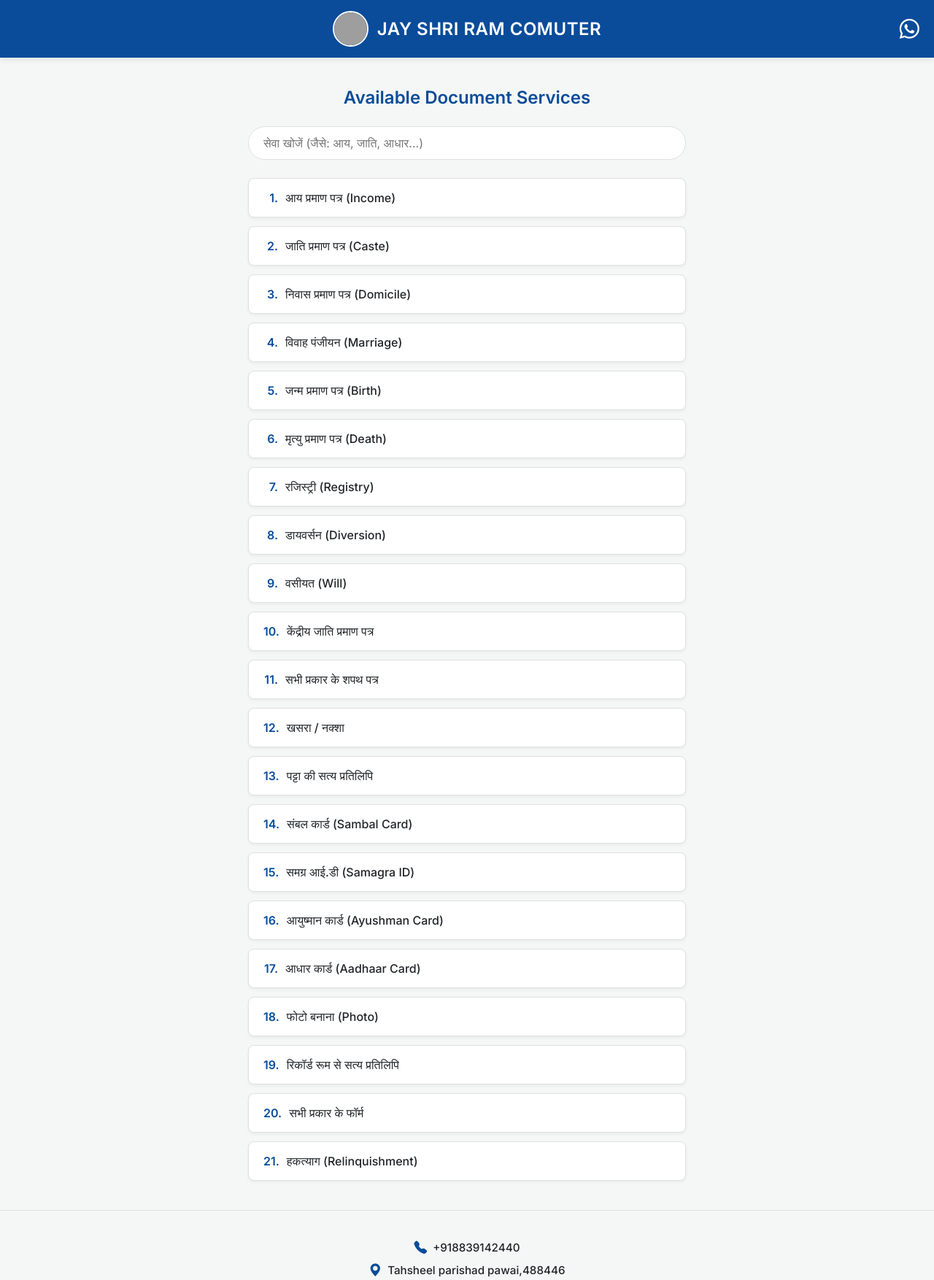
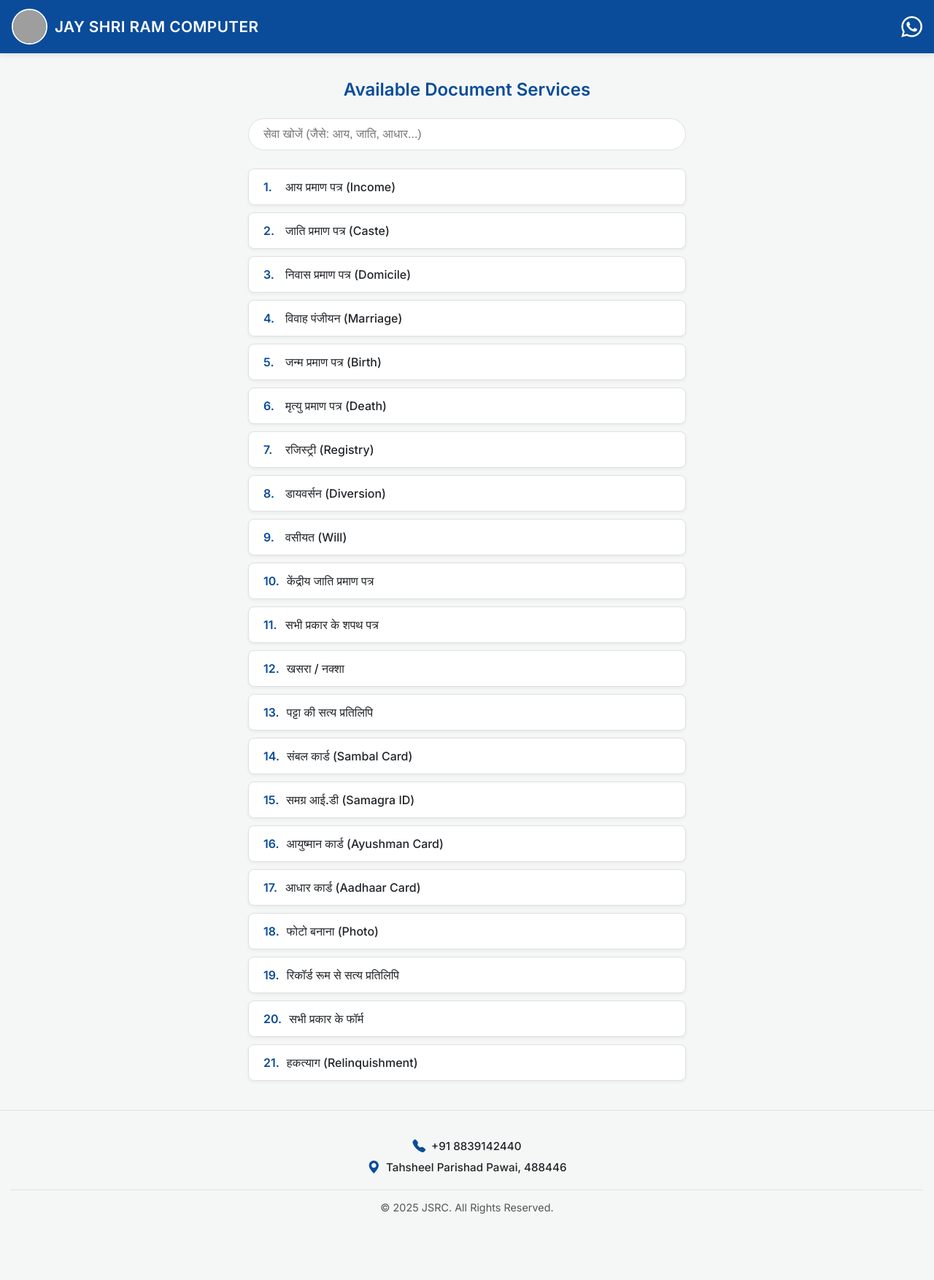
Before and after one commit to mdAltaf07/studentdesk, a plain HTML site: page index.html in a window 1280 px wide. Shown: the top 1754 px of the page at 73% size. After the commit the page ends 1693 px from the top, so only its background shows below. Drawn offline with nearby package versions, Linux system fonts and the light colour scheme; grey boxes are pictures that could not be loaded.

Commit message:
Update index.html

```diff
--- a/index.html
+++ b/index.html
@@ -8,7 +8,6 @@
 <link rel="preconnect" href="https://fonts.googleapis.com">
 <link rel="preconnect" href="https://fonts.gstatic.com" crossorigin>
 <link href="https://fonts.googleapis.com/css2?family=Inter:wght@400;500;600&display=swap" rel="stylesheet">
-
 <link rel="stylesheet" href="https://cdn.jsdelivr.net/npm/bootstrap-icons@1.11.3/font/bootstrap-icons.css">
 
 <style>
@@ -26,21 +25,24 @@
     margin: 0;
     padding: 0;
     color: var(--text-dark);
-    -webkit-font-smoothing: antialiased;
-    -moz-osx-font-smoothing: grayscale;
   }
 
   /* ---------- HEADER ---------- */
   header {
     display: flex;
     align-items: center;
-    justify-content: center;
-    gap: 12px;
+    justify-content: space-between;
     background: var(--primary-blue);
     color: white;
-    padding: 15px 20px;
+    padding: 12px 16px;
     box-shadow: 0 2px 8px rgba(0,0,0,0.1);
-    position: relative; /* WhatsApp आइकन के लिए */
+    flex-wrap: wrap;
+  }
+
+  .header-left {
+    display: flex;
+    align-items: center;
+    gap: 10px;
   }
 
   header img {
@@ -52,34 +54,28 @@
   }
 
   header h1 {
-    font-size: 1.5rem;
+    font-size: 1.3rem;
     margin: 0;
     font-weight: 600;
-    letter-spacing: 0.5px;
+    letter-spacing: 0.4px;
+    white-space: nowrap;
   }
 
-  /* ===== नया WhatsApp आइकन स्टाइल ===== */
   .whatsapp-icon {
-    position: absolute;
-    right: 20px;
-    top: 50%;
-    transform: translateY(-50%);
     color: white;
-    font-size: 1.7rem; /* आइकन का साइज़ */
+    font-size: 1.8rem;
     text-decoration: none;
     transition: transform 0.2s ease;
   }
 
   .whatsapp-icon:hover {
-    transform: translateY(-50%) scale(1.1); /* Hover इफ़ेक्ट */
+    transform: scale(1.15);
   }
-  /* ================================= */
-
 
   /* ---------- MAIN CONTENT ---------- */
   main {
     max-width: 600px;
-    margin: 40px auto;
+    margin: 35px auto;
     padding: 0 15px;
   }
 
@@ -97,11 +93,10 @@
 
   .search-box input {
     width: 100%;
-    padding: 12px 20px 12px 20px;
+    padding: 12px 20px;
     border-radius: 25px;
     border: 1px solid var(--border-color);
     font-size: 1rem;
-    font-family: 'Inter', sans-serif;
     box-sizing: border-box;
     transition: border-color 0.2s, box-shadow 0.2s;
   }
@@ -115,13 +110,13 @@
   .service-list {
     display: flex;
     flex-direction: column;
-    gap: 12px;
+    gap: 10px;
   }
 
   .service-item {
     background: white;
     border-radius: 8px;
-    padding: 16px 20px;
+    padding: 14px 20px;
     transition: transform 0.2s ease, box-shadow 0.2s ease;
     font-size: 1rem;
     font-weight: 500;
@@ -136,41 +131,38 @@
   }
 
   .service-item:hover {
-    background: white;
     transform: translateY(-3px);
-    box-shadow: 0 4px 12px rgba(0,0,0,0.1);
+    box-shadow: 0 4px 10px rgba(0,0,0,0.1);
   }
 
   .service-item b {
     color: var(--primary-blue);
     min-width: 20px;
-    text-align: right;
   }
 
   /* ---------- FOOTER ---------- */
   footer {
     text-align: center;
-    padding: 30px 15px; /* थोड़ी ज़्यादा पैडिंग */
+    padding: 30px 15px;
     font-size: 0.9rem;
     color: var(--text-light);
     border-top: 1px solid var(--border-color);
     margin-top: 40px;
   }
 
-  /* ===== नया कॉन्टैक्ट डिटेल्स स्टाइल ===== */
   .contact-details {
-    margin-bottom: 25px;
+    margin-bottom: 20px;
   }
 
   .contact-details p {
-    font-size: 0.95rem; /* थोड़ा बड़ा फ़ॉन्ट */
+    font-size: 0.95rem;
     color: var(--text-dark);
     font-weight: 500;
-    margin: 10px 0;
-    display: flex; /* आइकन और टेक्स्ट को अलाइन करने के लिए */
+    margin: 8px 0;
+    display: flex;
     align-items: center;
     justify-content: center;
-    gap: 8px; /* आइकन और टेक्स्ट के बीच गैप */
+    gap: 8px;
   }
 
   .contact-details p i {
@@ -180,23 +172,51 @@
 
   .copyright-text {
     margin: 0;
-    padding-top: 20px;
-    border-top: 1px solid var(--border-color); /* एक लाइन से अलग किया */
+    padding-top: 15px;
+    border-top: 1px solid var(--border-color);
   }
-  /* =================================== */
 
+  /* ---------- RESPONSIVE ---------- */
+  @media (max-width: 480px) {
+    header {
+      flex-direction: column;
+      align-items: center;
+      text-align: center;
+      padding: 15px;
+    }
+
+    .header-left {
+      flex-direction: column;
+      gap: 6px;
+    }
+
+    header h1 {
+      font-size: 1.2rem;
+    }
+
+    .whatsapp-icon {
+      position: relative;
+      margin-top: 8px;
+      font-size: 1.6rem;
+    }
+  }
 </style>
 </head>
 <body>
 
 <header>
-  <img src="https://i.ibb.co/3Nn7kVt/profile-pic.jpg" alt="Profile">
-  <h1>JAY SHRI RAM COMUTER</h1>
+  <div class="header-left">
+    <img src="https://i.ibb.co/3Nn7kVt/profile-pic.jpg" alt="Profile">
+    <h1>JAY SHRI RAM COMPUTER</h1>
+  </div>
 
-  <a href="https://wa.me/918839142440?text=hii%20deepak" class="whatsapp-icon" target="_blank" title="Contact on WhatsApp">
+  <a href="https://wa.me/918839142440?text=Hi%20Deepak"
+     class="whatsapp-icon"
+     target="_blank"
+     title="Contact on WhatsApp">
     <i class="bi bi-whatsapp"></i>
   </a>
-  </header>
+</header>
 
 <main>
   <h2>Available Document Services</h2>
@@ -205,24 +225,21 @@
     <input type="text" id="searchInput" placeholder="सेवा खोजें (जैसे: आय, जाति, आधार...)">
   </div>
 
-  <div class="service-list" id="serviceList">
-    </div>
+  <div class="service-list" id="serviceList"></div>
 </main>
 
 <footer>
-
   <div class="contact-details">
-    <p><i class="bi bi-telephone-fill"></i> +918839142440</p>
-    <p><i class="bi bi-geo-alt-fill"></i> Tahsheel parishad pawai,488446</p>
+    <p><i class="bi bi-telephone-fill"></i> +91 8839142440</p>
+    <p><i class="bi bi-geo-alt-fill"></i> Tahsheel Parishad Pawai, 488446</p>
   </div>
 
   <p class="copyright-text">
     © <span id="year"></span> JSRC. All Rights Reserved.
   </p>
+</footer>
 
-</footer>
 <script>
-  // ===== सर्विस लिस्ट (लिंक के साथ) =====
   const services = [
     { name: "आय प्रमाण पत्र (Income)", link: "#" },
     { name: "जाति प्रमाण पत्र (Caste)", link: "#" },
@@ -246,20 +263,17 @@
     { name: "सभी प्रकार के फॉर्म", link: "#" },
     { name: "हकत्याग (Relinquishment)", link: "#" }
   ];
-  // ==========================
 
   const listContainer = document.getElementById('serviceList');
   const searchInput = document.getElementById('searchInput');
 
-  function renderList(filteredServices = services) {
+  function renderList(filtered = services) {
     listContainer.innerHTML = "";
-
-    if (filteredServices.length === 0) {
-        listContainer.innerHTML = `<div class='service-item' style='color: #888; justify-content: center;'>कोई सेवा नहीं मिली।</div>`;
-        return;
+    if (filtered.length === 0) {
+      listContainer.innerHTML = `<div class='service-item' style='color: #888; justify-content: center;'>कोई सेवा नहीं मिली।</div>`;
+      return;
     }
-
-    filteredServices.forEach((service, index) => {
+    filtered.forEach((service, index) => {
       const a = document.createElement('a');
       a.className = 'service-item';
       a.href = service.link;
@@ -270,14 +284,11 @@
 
   searchInput.addEventListener('input', () => {
     const term = searchInput.value.toLowerCase();
-    const filtered = services.filter(service =>
-      service.name.toLowerCase().includes(term)
-    );
+    const filtered = services.filter(s => s.name.toLowerCase().includes(term));
     renderList(filtered);
   });
 
   document.getElementById('year').textContent = new Date().getFullYear();
-
   renderList();
 </script>
 
```
